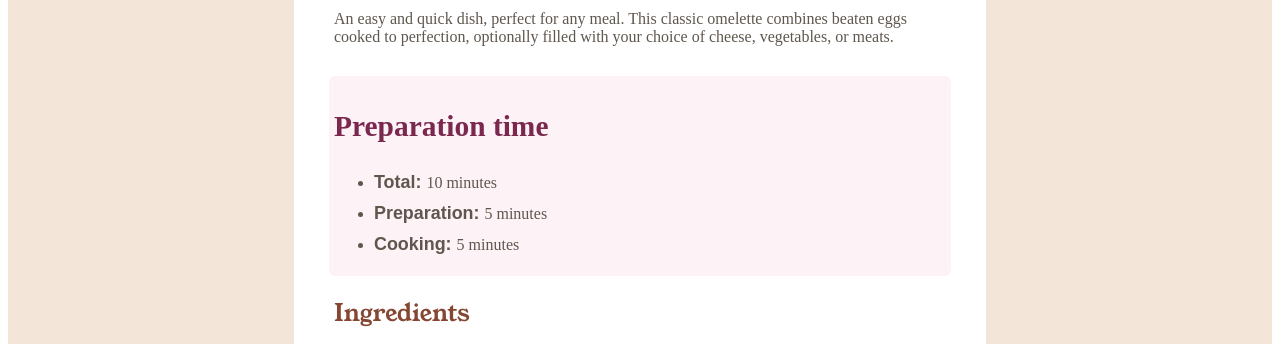
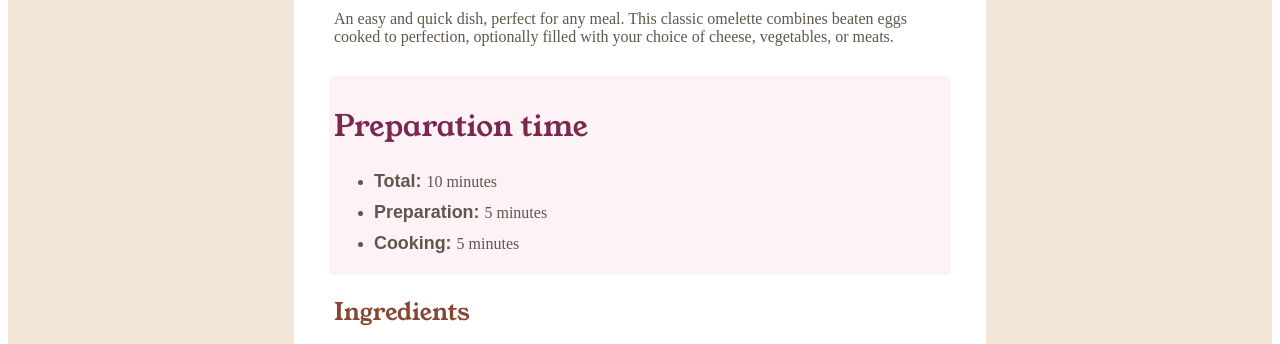
Before and after one commit to SharipovSh13/recipe-page-front-mentor, a plain HTML site: page index.html in a window 1280 px wide. Shown: the part 456-800 px from the top of the page. Drawn offline with Linux system fonts and the light colour scheme.

Commit message:
redeploy

```diff
--- a/index.html
+++ b/index.html
@@ -42,7 +42,7 @@
               </p>
             </div>
             <div class="preparations">
-              <h3 class="preparation-h2">Preparation time</h3>
+              <h2 class="preparation-h2">Preparation time</h2>
               <ul>
                 <li><b>Total: </b>10 minutes</li>
                 <li><b>Preparation: </b>5 minutes</li>
```
